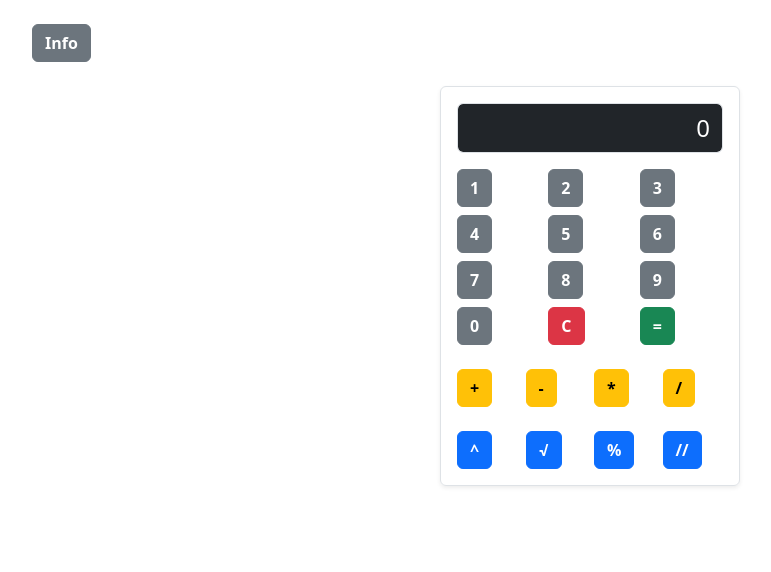
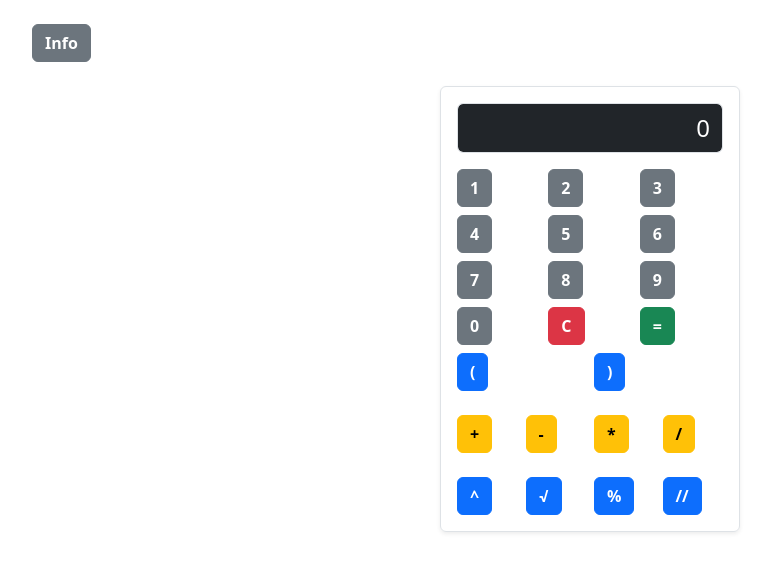
Before and after one commit to GrahamMJohnson/react-calculate, a React (Vite) app: page / in a window 1280 px wide. Shown: the top 572 px of the page, without its empty margins (50-821 px from the left). Built offline with nearby package versions, Linux system fonts and the light colour scheme.

Commit message:
Comments for calculator

```diff
--- a/src/components/Calculator.tsx
+++ b/src/components/Calculator.tsx
@@ -4,10 +4,12 @@ import Keypad from "./Keypad";
 import { evaluate, floor } from "mathjs";
 
 const Calculator = () => {
+  //data that changes
   const [currentInput, setCurrentInput] = useState<string>("");
   const [expression, setExpression] = useState<string>("");
   const [justEvaluated, setJustEvaluated] = useState<boolean>(false);
 
+  //handler for a number click
   const handleNumberClick = (digit: string) => {
     if (justEvaluated) {
       setCurrentInput(digit);
@@ -19,6 +21,7 @@ const Calculator = () => {
     }
   };
 
+  //handler for a operation click
   const handleOperationClick = (op: string) => {
     if (justEvaluated) {
       setExpression(op === "√" ? `sqrt(` : currentInput + " " + op + " ");
@@ -27,7 +30,7 @@ const Calculator = () => {
       return;
     }
 
-    if (op === "√") {
+    if (op === "√") {//case for sqrt
       setExpression((prev) => prev + "sqrt(");
       return;
     }
@@ -37,6 +40,7 @@ const Calculator = () => {
     }
   };
 
+  //handler for when equals is pressed
   const handleEquals = () => {
     try {
       let expr = expression;
@@ -61,12 +65,14 @@ const Calculator = () => {
     }
   };
 
+  //handler for clear
   const handleClear = () => {
     setCurrentInput("");
     setExpression("");
     setJustEvaluated(false);
   };
 
+  //setting up the calculator
   return (
     <div
       className="container mt-4 p-3 border rounded shadow-sm"
--- a/src/components/Keypad.tsx
+++ b/src/components/Keypad.tsx
@@ -17,7 +17,6 @@ const Keypad = ({
   return (
     <div className="d-grid gap-2">
       <div className="row g-2">
-        {" "}
         {/* 1-3 number buttons */}
         <div className="col-4">
           <Button label="1" onClick={() => onNumberClick("1")} />
@@ -30,7 +29,6 @@ const Keypad = ({
         </div>
       </div>
       <div className="row g-2">
-        {" "}
         {/* 4-6 number buttons */}
         <div className="col-4">
           <Button label="4" onClick={() => onNumberClick("4")} />
@@ -43,7 +41,6 @@ const Keypad = ({
         </div>
       </div>
       <div className="row g-2">
-        {" "}
         {/* 7-9 number buttons */}
         <div className="col-4">
           <Button label="7" onClick={() => onNumberClick("7")} />
@@ -56,7 +53,6 @@ const Keypad = ({
         </div>
       </div>
       <div className="row g-2">
-        {" "}
         {/* 0, clear and equals buttons */}
         <div className="col-4">
           <Button label="0" onClick={() => onNumberClick("0")} />
@@ -66,6 +62,23 @@ const Keypad = ({
         </div>
         <div className="col-4">
           <Button label="=" onClick={onEquals} variant="success" />
+        </div>
+      </div>
+      <div className="row g-2">
+        {/* parentheses buttons */}
+        <div className="col-6">
+          <Button
+            label="("
+            onClick={() => onOperationClick("(")}
+            variant="primary"
+          />
+        </div>
+        <div className="col-6">
+          <Button
+            label=")"
+            onClick={() => onOperationClick(")")}
+            variant="primary"
+          />
         </div>
       </div>
       <div className="row g-2 mt-2">
```
